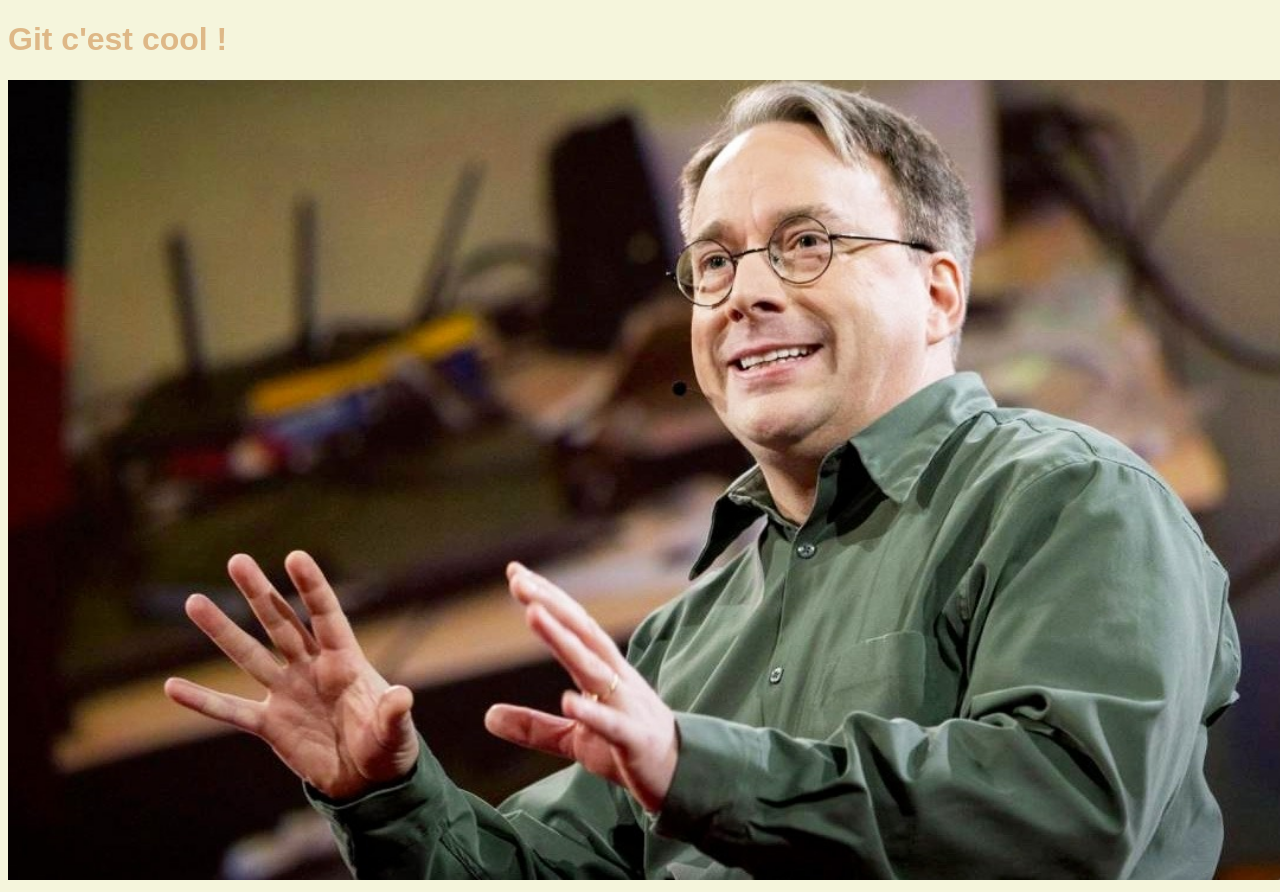
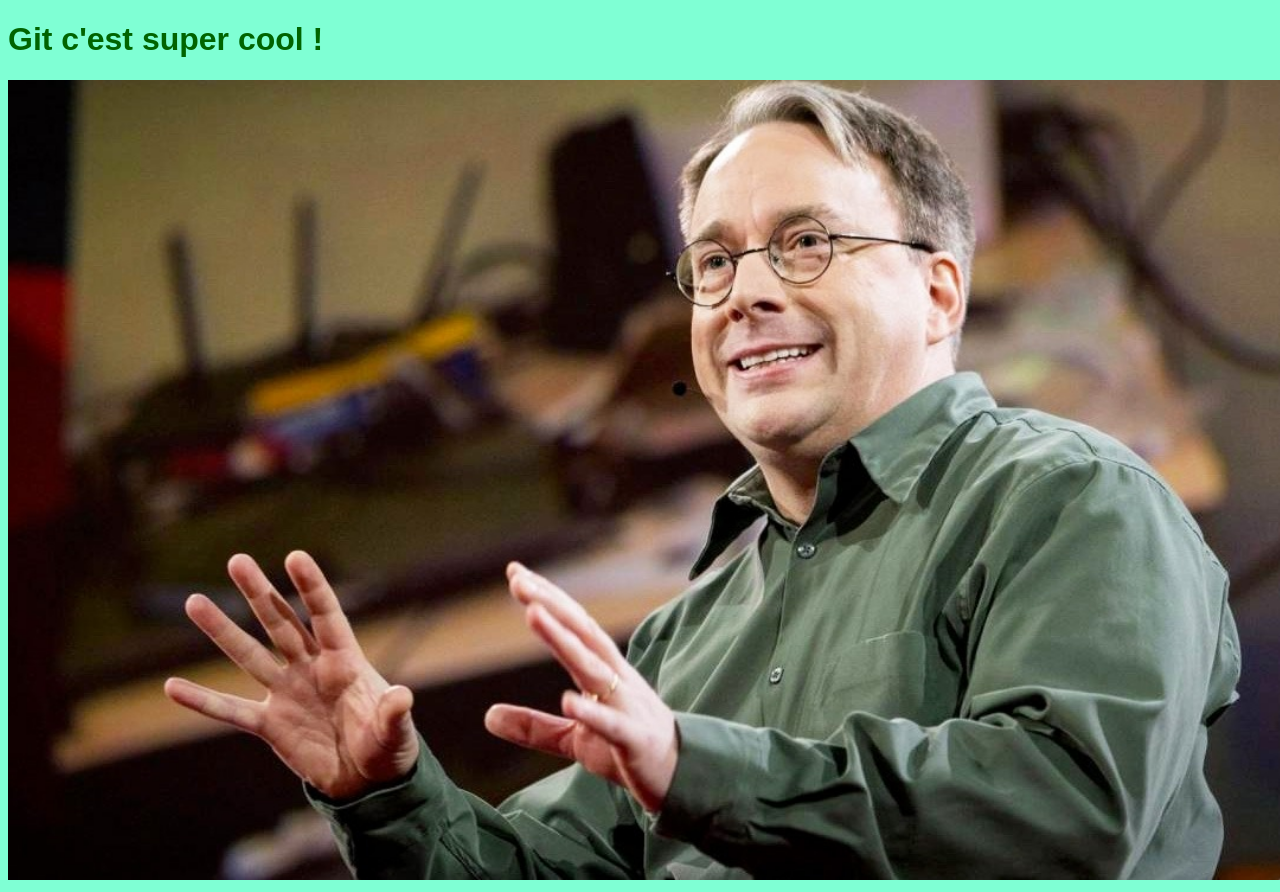
Before and after one commit to rdad/sitelinus, a plain HTML site: page index.html in a window 1280 px wide. Shown: the top 892 px of the page. Drawn offline with Linux system fonts and the light colour scheme.

Commit message:
switch to green design

```diff
--- a/index.css
+++ b/index.css
@@ -1,10 +1,10 @@
 h1 {
   font-family: Arial, Helvetica, sans-serif;
-  color: burlywood;
+  color: darkgreen;
 }
 
 body {
-  background-color: beige;
+  background-color: aquamarine;
   overflow: hidden;
 }
 
--- a/index.html
+++ b/index.html
@@ -10,7 +10,7 @@
 </head>
 
 <body>
-  <h1>Git c'est cool !</h1>
+  <h1>Git c'est super cool !</h1>
   <img src="./assets/linus-torvalds.jpg" />
 </body>
 
```
